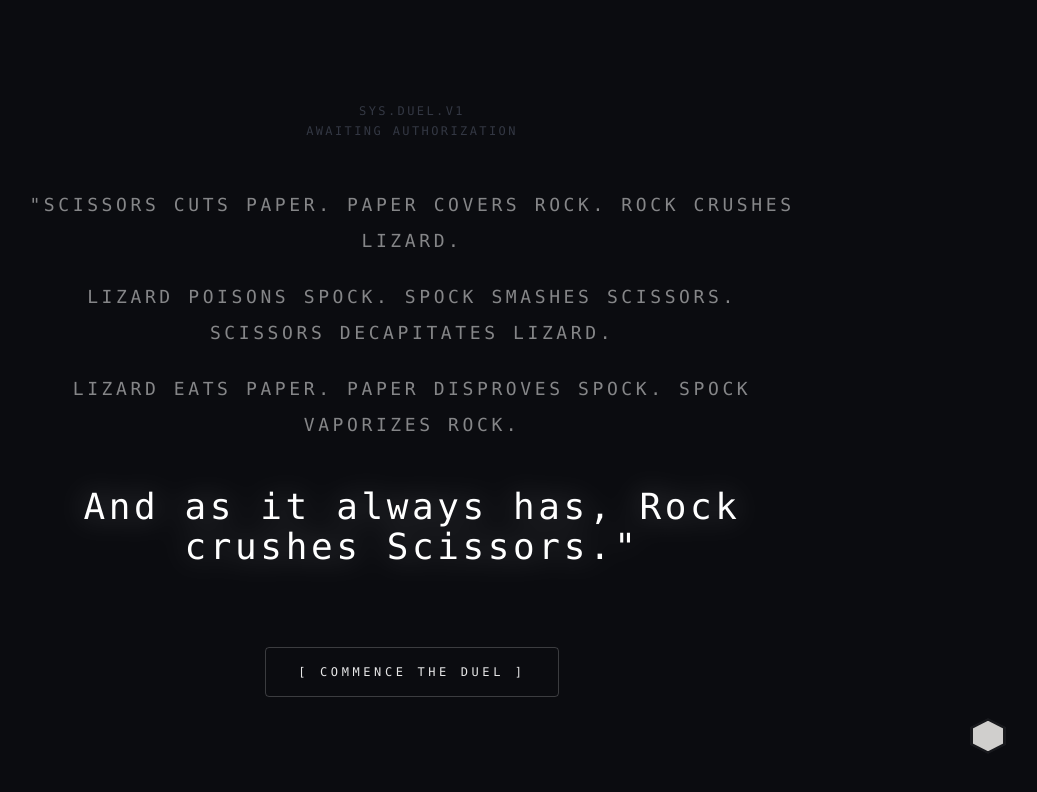
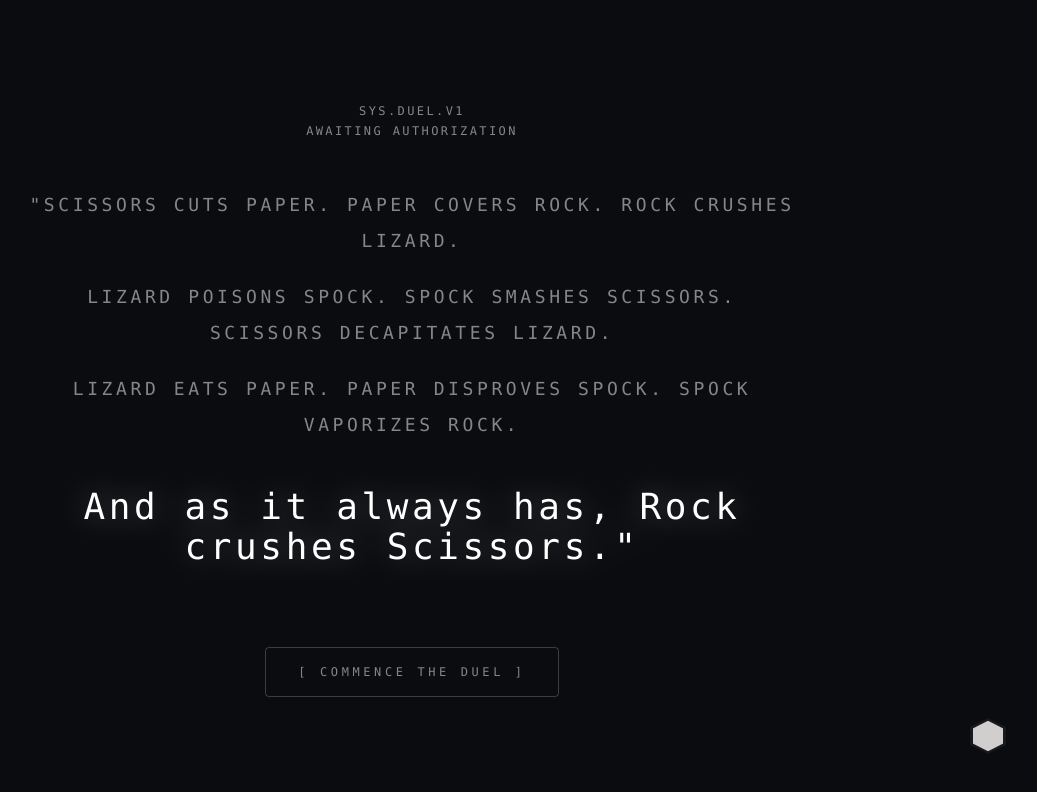
Before and after one commit to Pranavd0828/my-portfolio, a Next.js app: page /rpsls in a window 1280 px wide. Shown: the top 792 px of the page, without its empty margins (228-1265 px from the left). Built offline with nearby package versions, Linux system fonts and the light colour scheme; a web font is replaced by a local one.

Commit message:
style: optimize label positioning and complete typographic polish

```diff
--- a/src/components/RpslsGame.tsx
+++ b/src/components/RpslsGame.tsx
@@ -197,7 +197,7 @@ export default function RpslsGame() {
                             transition={{ duration: 1, delay: 0.2 }}
                             className="max-w-3xl w-full flex flex-col items-center justify-center min-h-[100dvh]"
                         >
-                            <div className="font-mono text-[10px] md:text-xs text-muted/60 uppercase tracking-[0.2em] mb-12 flex flex-col items-center gap-1">
+                            <div className="font-mono text-[10px] md:text-xs text-white/50 uppercase tracking-[0.2em] mb-12 flex flex-col items-center gap-1">
                                 <span>SYS.DUEL.V1</span>
                                 <span>AWAITING AUTHORIZATION</span>
                             </div>
@@ -211,9 +211,9 @@ export default function RpslsGame() {
 
                             <motion.button
                                 onClick={() => setHasStarted(true)}
-                                whileHover={{ scale: 1.02, backgroundColor: "rgba(255,255,255,0.05)" }}
+                                whileHover={{ scale: 1.02, backgroundColor: "rgba(255,255,255,0.05)", color: "rgba(255,255,255,1)" }}
                                 whileTap={{ scale: 0.98 }}
-                                className="px-8 py-4 border border-white/20 hover:border-white/60 text-white/90 font-mono text-[10px] md:text-xs uppercase tracking-[0.3em] transition-all duration-300 rounded-sm"
+                                className="px-8 py-4 border border-white/20 hover:border-white/60 text-white/50 font-mono text-[10px] md:text-xs uppercase tracking-[0.3em] transition-all duration-300 rounded-sm"
                             >
                                 [ {entryPhrase} ]
                             </motion.button>
@@ -238,7 +238,7 @@ export default function RpslsGame() {
             <div className="relative z-10 w-full max-w-6xl mx-auto flex flex-col items-center h-full flex-1 justify-center">
 
                 {/* Return to Index Header */}
-                <div className="absolute top-6 left-6 right-6 flex justify-between items-center text-[10px] md:text-xs font-mono uppercase tracking-[0.2em] text-muted/60 z-20">
+                <div className="absolute top-6 left-6 right-6 flex justify-between items-center text-[10px] md:text-xs font-mono uppercase tracking-[0.2em] text-white/50 z-20">
                     <button
                         onClick={() => window.location.href = '/'}
                         className="hover:text-white transition-colors duration-300 relative z-20"
@@ -263,7 +263,7 @@ export default function RpslsGame() {
                                 className="absolute flex flex-col items-center justify-center pointer-events-none"
                             >
                                 <span className="font-mono text-xl md:text-4xl tracking-widest text-white mb-2 md:mb-3 uppercase">INITIATE</span>
-                                <span className="font-mono text-[9px] md:text-xs tracking-[0.4em] uppercase text-white/70">AWAITING INPUT</span>
+                                <span className="font-mono text-[9px] md:text-xs tracking-[0.4em] uppercase text-white/50">AWAITING INPUT</span>
                             </motion.div>
                         )}
                     </AnimatePresence>
@@ -311,7 +311,23 @@ export default function RpslsGame() {
                                         style={{
                                             top: '50%',
                                             left: '50%',
-                                            transform: `translate(calc(-50% + ${Math.cos(coords.angle) * (isMobile ? 65 : 90)}px), calc(-50% + ${Math.sin(coords.angle) * (isMobile ? 65 : 90)}px))`
+                                            transform: (() => {
+                                                const isTop = ['ROCK', 'PAPER', 'SPOCK'].includes(choice);
+                                                const offset = isMobile ? 52 : 75;
+                                                const yOffset = isTop ? -offset : offset;
+                                                // For PAPER and SPOCK, we want them slightly shifted horizontally to avoid overlap if needed,
+                                                // but the user asked for "on top", so we'll prioritize verticality.
+                                                // We'll still keep a tiny bit of radial tilt to keep the pentagon feel but mostly vertical.
+                                                const angleRad = coords.angle;
+                                                const cos = Math.cos(angleRad) * (isMobile ? 55 : 80);
+                                                const sin = Math.sin(angleRad) * (isMobile ? 55 : 80);
+
+                                                // If choice is ROCK, purely top.
+                                                if (choice === 'ROCK') return `translate(calc(-50% + ${cos}px), calc(-50% + ${sin}px))`;
+
+                                                // For others, use the user's top/bottom rule
+                                                return `translate(calc(-50% + ${cos}px), calc(-50% + ${yOffset}px))`;
+                                            })()
                                         }}
                                     >
                                         {choice}
@@ -363,7 +379,7 @@ export default function RpslsGame() {
                                 className="absolute flex flex-col items-center justify-center w-[80vw] md:w-[400px] z-10"
                             >
                                 <div className="flex flex-col items-center justify-center p-8 bg-background/40 backdrop-blur-xl border border-white/5 rounded-2xl w-full shadow-2xl">
-                                    <span className="font-mono text-[10px] md:text-xs tracking-[0.2em] md:tracking-[0.3em] text-muted/80 uppercase mb-4 text-center whitespace-nowrap">
+                                    <span className="font-mono text-[10px] md:text-xs tracking-[0.2em] md:tracking-[0.3em] text-white/50 uppercase mb-4 text-center whitespace-nowrap">
                                         {playerChoice} {getVerb()} {houseChoice}
                                     </span>
                                     <motion.div
@@ -376,7 +392,7 @@ export default function RpslsGame() {
                                         </h2>
                                     </motion.div>    <button
                                         onClick={resetGame}
-                                        className="px-6 py-3 border border-white/20 hover:border-white/60 hover:text-white bg-white/5 hover:bg-white/10 font-mono text-[10px] md:text-xs text-muted uppercase tracking-[0.3em] transition-all duration-300 active:scale-95 rounded-sm"
+                                        className="px-6 py-3 border border-white/20 hover:border-white/60 hover:text-white bg-white/5 hover:bg-white/10 font-mono text-[10px] md:text-xs text-white/50 uppercase tracking-[0.3em] transition-all duration-300 active:scale-95 rounded-sm"
                                     >
                                         [ REINITIALIZE ]
                                     </button>
```
